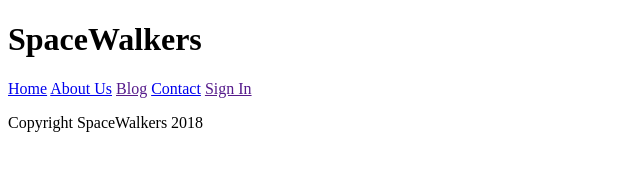
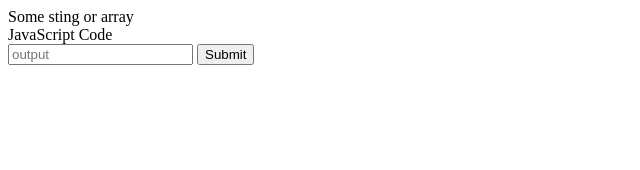
Before and after one commit to Anubhav311/js_in_head, a plain HTML site: page index.html in a window 1280 px wide. Shown: the whole page, without its empty margins (0-640 px from the left). Drawn offline with Linux system fonts and the light colour scheme.

Commit message:
created boiler plate in html. no css yet.

```diff
--- a/index.html
+++ b/index.html
@@ -14,20 +14,24 @@
     <script src="https://cdnjs.cloudflare.com/ajax/libs/html5shiv/3.7.3/html5shiv.js"></script>
   <![endif]-->
 </head>
+    <header>
+
+    </header>
+
     <body>
-        <div class="container home">
-            <div class="top-content">
-            <h1>SpaceWalkers</h1>
-                <nav>
-                    <a href="index.html">Home</a>
-                    <a href="about-us.html">About Us</a>
-                    <a href="">Blog</a>
-                    <a href="contact.html">Contact</a>
-                    <a href="">Sign In</a>
-                </nav>
+        <div class="container">
+            <div class="input">
+                Some sting or array
             </div>
+            <div class="code">
+                JavaScript Code
+            </div>
+            <form action="">
+                <input type="text" placeholder="output">
+                <input type="submit">
+            </form>
+
             <footer>
-                <p>Copyright SpaceWalkers 2018</p>
             </footer>
         </div>
     </body>
```
